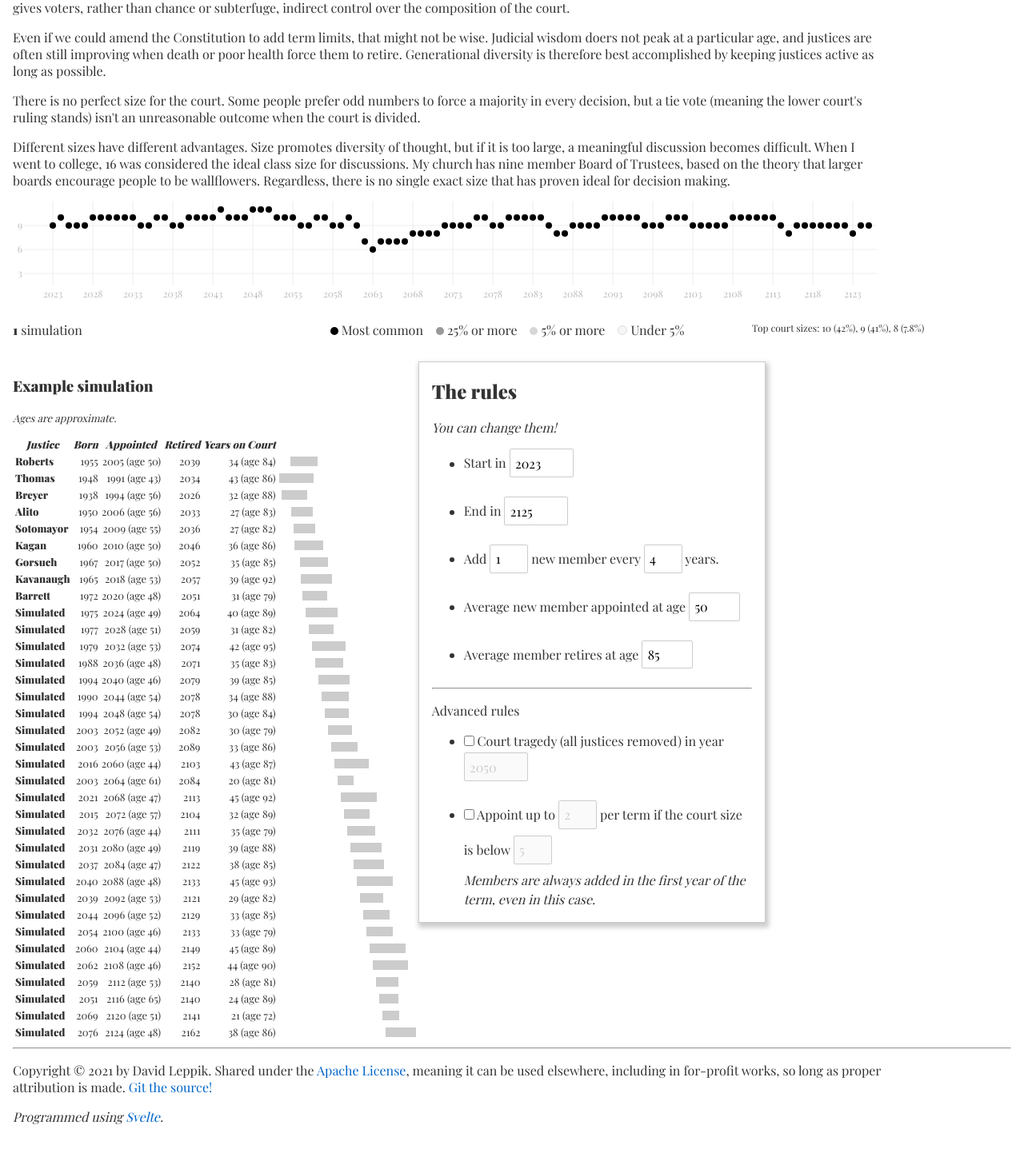
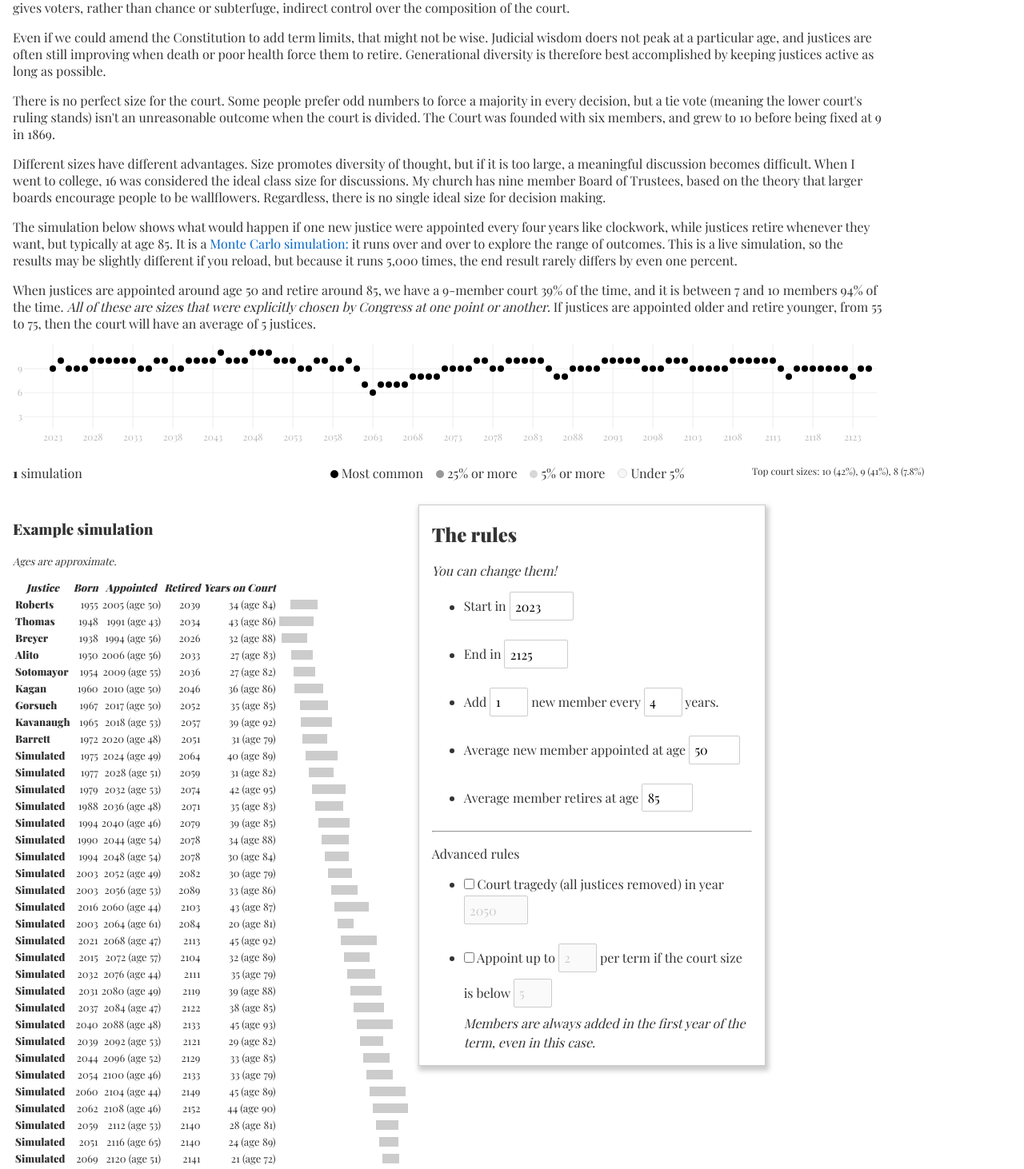
Before and after one commit to dleppik/scotus, a Svelte app: page / in a window 1280 px wide. Shown: the part 268-1730 px from the top of the page at 80% size. Before the commit the page ends 1707 px from the top, so only its background shows below. Built offline with nearby package versions, Linux system fonts and the light colour scheme; a web font is replaced by a local one.

Commit message:
Updated main text.

```diff
--- a/src/App.svelte
+++ b/src/App.svelte
@@ -22,11 +22,19 @@
     Even if we could amend the Constitution to add term limits, that might not be wise. Judicial wisdom doers not peak at a particular age, and justices are often still improving when death or poor health force them to retire. Generational diversity is therefore best accomplished by keeping justices active as long as possible.
 </p>
 <p>
-    There is no perfect size for the court. Some people prefer odd numbers to force a majority in every decision, but a tie vote (meaning the lower court's ruling stands) isn't an unreasonable outcome when the court is divided.
+    There is no perfect size for the court. Some people prefer odd numbers to force a majority in every decision, but a tie vote (meaning the lower court's ruling stands) isn't an unreasonable outcome when the court is divided. The Court was founded with six members, and grew to 10 before being fixed at 9 in 1869.
 </p>
 <p>
     Different sizes have different advantages.
-    Size promotes diversity of thought, but if it is too large, a meaningful discussion becomes difficult. When I went to college, 16 was considered the ideal class size for discussions. My church has nine member Board of Trustees, based on the theory that larger boards encourage people to be wallflowers. Regardless, there is no single exact size that has proven ideal for decision making.
+    Size promotes diversity of thought, but if it is too large, a meaningful discussion becomes difficult. When I went to college, 16 was considered the ideal class size for discussions. My church has nine member Board of Trustees, based on the theory that larger boards encourage people to be wallflowers. Regardless, there is no single ideal size for decision making.
+</p>
+
+<p>
+    The simulation below shows what would happen if one new justice were appointed every four years like clockwork, while justices retire whenever they want, but typically at age 85. It is a <a href="https://en.wikipedia.org/wiki/Monte_Carlo_method">Monte Carlo simulation:</a> it runs over and over to explore the range of outcomes. This is a live simulation, so the results may be slightly different if you reload, but because it runs 5,000 times, the end result rarely differs by even one percent.
+</p>
+
+<p>
+    When justices are appointed around age 50 and retire around 85, we have a 9-member court 39% of the time, and it is between 7 and 10 members {39 + 25 +24 + 6}% of the time. <i>All of these are sizes that were explicitly chosen by Congress at one point or another.</i> If justices are appointed older and retire younger, from 55 to 75, then the court will have an average of 5 justices.
 </p>
 
 <HideUntilVisible>
@@ -38,7 +46,8 @@
     <p>
         Copyright © 2021 by David Leppik. Shared under the <a href="https://www.apache.org/licenses/LICENSE-2.0">Apache License</a>,
         meaning it can be used elsewhere, including in for-profit works, so long as proper attribution is made.
-        <a href="https://github.com/dleppik/scotus">Git the source!</a>
     </p>
-<p><i>Programmed using <a href="https://svelte.dev">Svelte</a>. </i></p>
+<p>
+    <a href="https://github.com/dleppik/scotus">Git the source!</a>
+    <i>(Programmed using <a href="https://svelte.dev">Svelte</a>.)</i></p>
 </footer>
```
